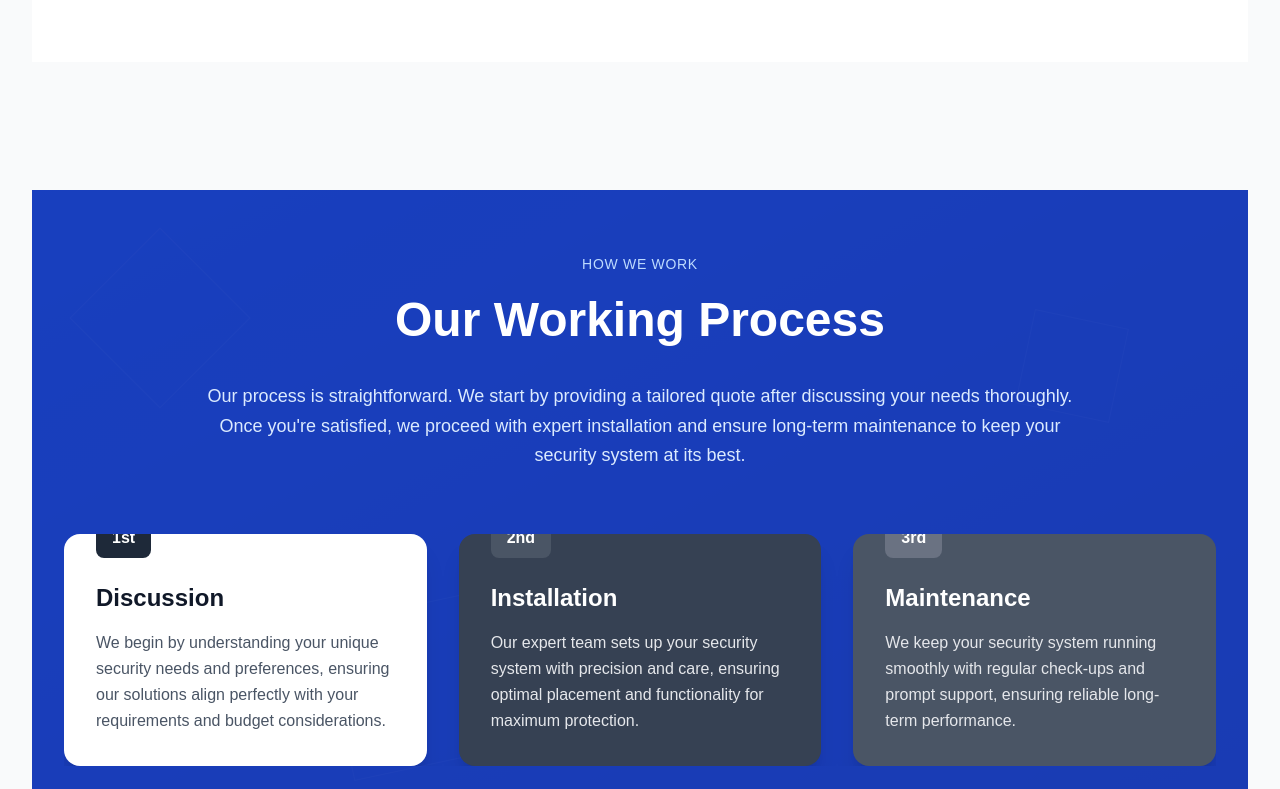
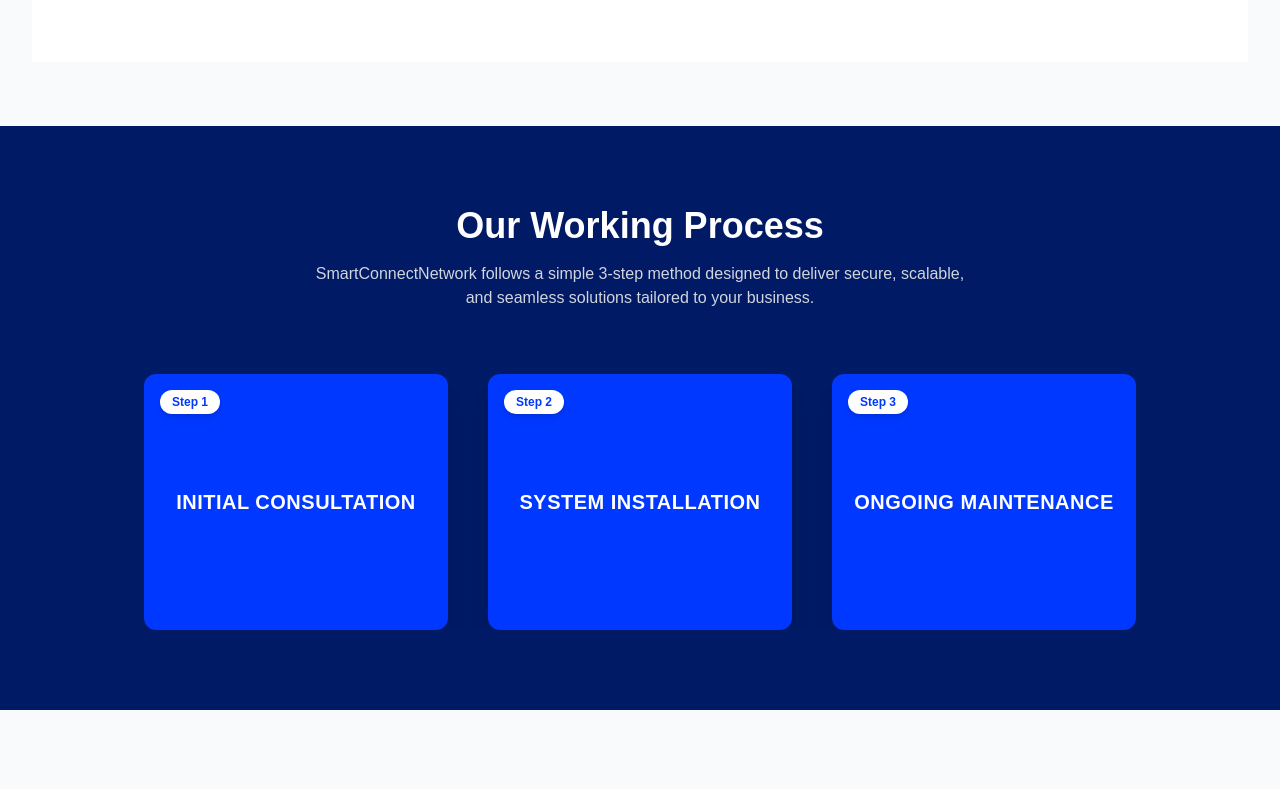
Before and after one commit to ABHISHEK-AKP/smartconnect-network, a Next.js app: page / in a window 1280 px wide. Shown: the part 5511-6300 px from the top of the page. Built offline with nearby package versions, Linux system fonts and the light colour scheme.

Commit message:
Modified working progress section

```diff
--- a/package.json
+++ b/package.json
@@ -13,6 +13,7 @@
     "@tailwindcss/aspect-ratio": "^0.4.2",
     "autoprefixer": "^10.4.21",
     "emailjs-com": "^3.2.0",
+    "framer-motion": "^12.23.9",
     "lucide-react": "^0.525.0",
     "next": "15.4.3",
     "react": "19.1.0",
--- a/src/components/WorkProgress.tsx
+++ b/src/components/WorkProgress.tsx
@@ -1,76 +1,85 @@
+'use client';
+import { useState } from 'react';
 
+const steps = [
+  {
+    title: 'Initial Consultation',
+    description:
+      'We begin with a tailored conversation to understand your exact security goals, challenges, and environment.',
+  },
+  {
+    title: 'System Installation',
+    description:
+      'Certified technicians install the selected security solution with precision and seamless integration.',
+  },
+  {
+    title: 'Ongoing Maintenance',
+    description:
+      'We offer regular updates, system health checks, and priority support for uninterrupted service.',
+  },
+];
 
-export default function WorkProgress() {
+export default function WorkingProcess() {
+  const [activeIndex, setActiveIndex] = useState<number | null>(null);
+
+  const toggleCard = (index: number) => {
+    // toggle on click for mobile
+    setActiveIndex(activeIndex === index ? null : index);
+  };
+
   return (
-    <section className="bg-gray-50 py-16 px-4 sm:px-6 lg:px-8">
-      <div className="max-w-7xl mx-auto">
+    <section className="bg-[#001a66] text-white py-20 px-6 sm:px-10 md:px-16 lg:px-24 xl:px-36">
+      <div className="text-center mb-16">
+        <h2 className="text-4xl font-extrabold text-white mb-4">
+          Our Working Process
+        </h2>
+        <p className="text-gray-300 max-w-2xl mx-auto">
+          SmartConnectNetwork follows a simple 3-step method designed to deliver
+          secure, scalable, and seamless solutions tailored to your business.
+        </p>
+      </div>
 
-        <div className="items-center">
+      <div className="grid grid-cols-1 md:grid-cols-3 gap-10 max-w-6xl mx-auto">
+        {steps.map((step, index) => {
+          const isActive = activeIndex === index;
 
+          return (
+            <div
+              key={index}
+              onClick={() => toggleCard(index)}
+              onMouseEnter={() => setActiveIndex(index)}
+              onMouseLeave={() => setActiveIndex(null)}
+              className="relative h-64 bg-[#0038ff] rounded-xl shadow-xl overflow-hidden group cursor-pointer transition-transform hover:scale-[1.03]"
+            >
+              <span className="absolute top-4 left-4 bg-white text-[#0038ff] text-xs font-semibold px-3 py-1 rounded-full shadow-md z-10">
+                Step {index + 1}
+              </span>
 
-          {/* Our Working Process Section */}
-          <div className="relative bg-blue-800 py-16 overflow-hidden">
-            {/* Background pattern */}
-            <div className="absolute inset-0 opacity-10">
-              <div className="absolute top-0 left-0 w-full h-full bg-gradient-to-br from-blue-600 to-blue-900"></div>
-              {/* Geometric patterns */}
-              <div className="absolute top-16 left-16 w-32 h-32 border border-white/20 transform rotate-45"></div>
-              <div className="absolute top-32 right-32 w-24 h-24 border border-white/20 transform rotate-12"></div>
-              <div className="absolute bottom-16 left-1/4 w-40 h-40 border border-white/20 transform -rotate-12"></div>
-              <div className="absolute bottom-32 right-16 w-28 h-28 border border-white/20 transform rotate-45"></div>
-            </div>
-
-            <div className="relative max-w-7xl mx-auto px-4 sm:px-6 lg:px-8">
-              {/* Header */}
-              <div className="text-center mb-12">
-                <p className="text-blue-200 text-sm font-medium tracking-wider uppercase mb-4">HOW WE WORK</p>
-                <h2 className="text-4xl lg:text-5xl font-bold text-white leading-tight mb-8">
-                  Our Working Process
-                </h2>
-                <p className="max-w-4xl mx-auto text-blue-100 leading-relaxed text-lg">
-                  Our process is straightforward. We start by providing a tailored quote after discussing your needs thoroughly. Once you&apos;re satisfied,
-                  we proceed with expert installation and ensure long-term maintenance to keep your security system at its best.
-                </p>
+              {/* Title View */}
+              <div
+                className={`absolute inset-0 flex items-center justify-center text-center px-4 transition-all duration-500 ${
+                  isActive ? 'opacity-0 scale-90' : 'opacity-100 scale-100'
+                }`}
+              >
+                <h3 className="text-xl font-bold uppercase tracking-wide">
+                  {step.title}
+                </h3>
               </div>
 
-              {/* Process Steps */}
-              <div className="grid grid-cols-1 md:grid-cols-3 gap-8 mt-16">
-                {/* Step 1 */}
-                <div className="bg-white rounded-2xl p-8 shadow-xl relative">
-                  <div className="absolute -top-4 left-8 bg-gray-800 text-white px-4 py-2 rounded-lg font-bold">
-                    1st
-                  </div>
-                  <h3 className="text-2xl font-bold text-gray-900 mb-4 mt-4">Discussion</h3>
-                  <p className="text-gray-600 leading-relaxed">
-                    We begin by understanding your unique security needs and preferences, ensuring our solutions align perfectly with your requirements and budget considerations.
-                  </p>
-                </div>
-
-                {/* Step 2 */}
-                <div className="bg-gray-700 rounded-2xl p-8 shadow-xl relative text-white">
-                  <div className="absolute -top-4 left-8 bg-gray-600 text-white px-4 py-2 rounded-lg font-bold">
-                    2nd
-                  </div>
-                  <h3 className="text-2xl font-bold mb-4 mt-4">Installation</h3>
-                  <p className="text-gray-200 leading-relaxed">
-                    Our expert team sets up your security system with precision and care, ensuring optimal placement and functionality for maximum protection.
-                  </p>
-                </div>
-
-                {/* Step 3 */}
-                <div className="bg-gray-600 rounded-2xl p-8 shadow-xl relative text-white">
-                  <div className="absolute -top-4 left-8 bg-gray-500 text-white px-4 py-2 rounded-lg font-bold">
-                    3rd
-                  </div>
-                  <h3 className="text-2xl font-bold mb-4 mt-4">Maintenance</h3>
-                  <p className="text-gray-200 leading-relaxed">
-                    We keep your security system running smoothly with regular check-ups and prompt support, ensuring reliable long-term performance.
-                  </p>
-                </div>
+              {/* Description View */}
+              <div
+                className={`absolute inset-0 p-6 text-md text-center flex items-center justify-center leading-relaxed transition-all duration-500 ${
+                  isActive
+                    ? 'opacity-100 translate-y-0'
+                    : 'opacity-0 translate-y-10 pointer-events-none'
+                }`}
+              >
+                {step.description}
               </div>
             </div>
-          </div>
-        </div>
+          );
+        })}
       </div>
     </section>
-  )}
+  );
+}
--- a/tailwind.config.js
+++ b/tailwind.config.js
@@ -7,7 +7,11 @@ module.exports = {
       "./app/**/*.{js,ts,jsx,tsx}",
     ],
     theme: {
-      extend: {},
+      extend: {
+        colors: {
+        primary: '#0038ff',
+      },
+      },
     },
     plugins: [aspectRatio],
   };
```
Also changed, not shown: 1 other file (tests, documents, lock files or other folders).
